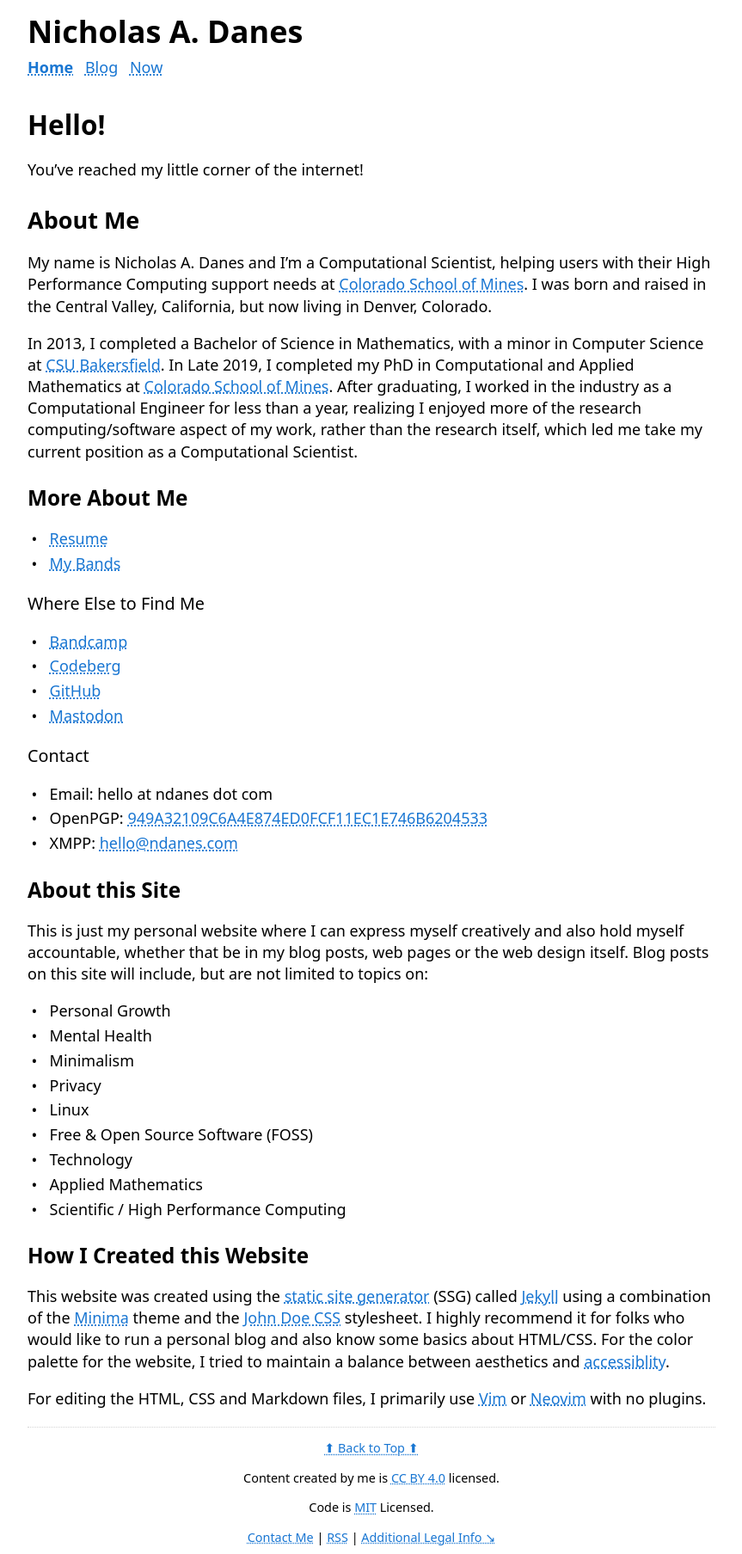
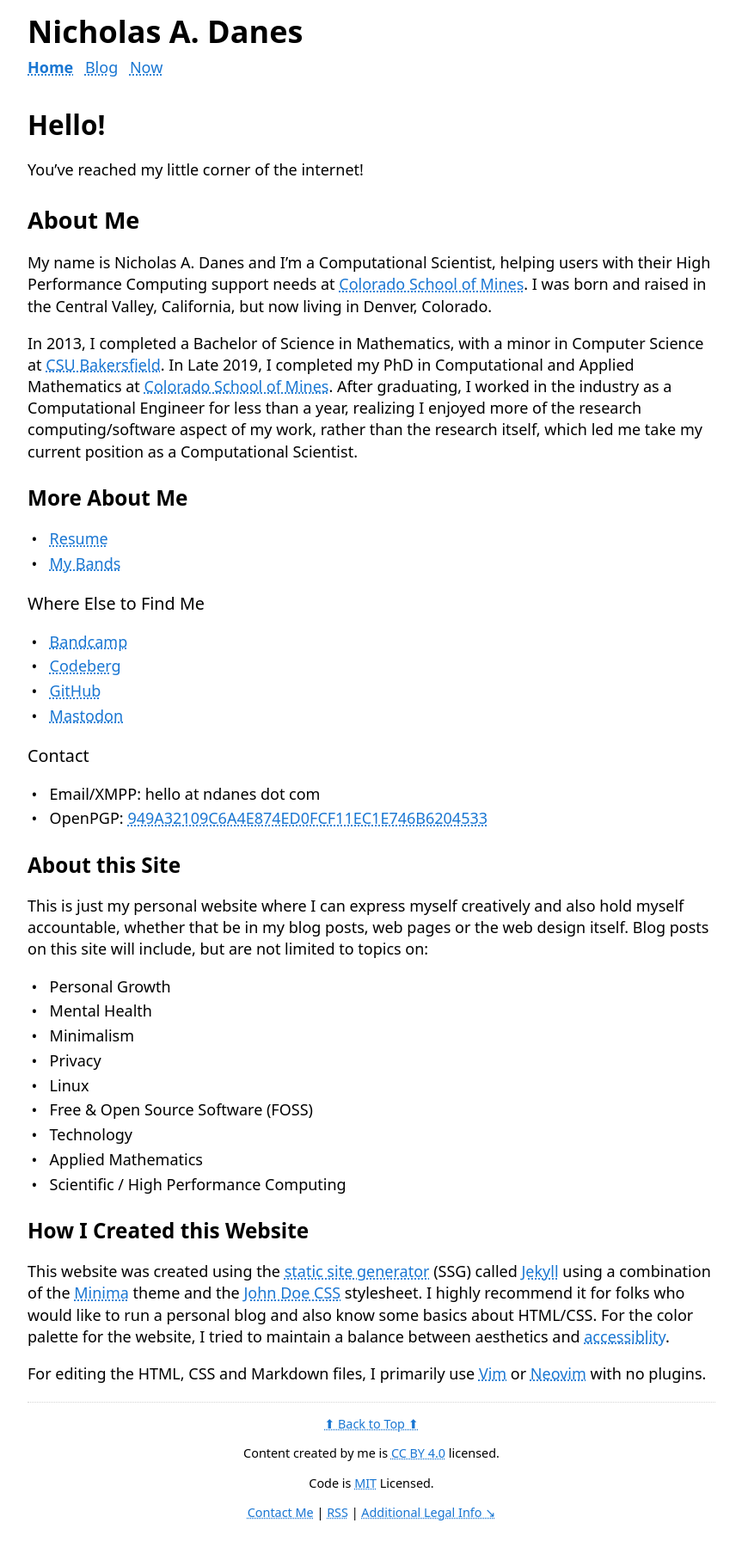
Before and after one commit to danesnick/old_website, a Jekyll site: the page built from index.markdown, in a window 1280 px wide. Shown: the whole page at 86% size, without its empty margins (208-1071 px from the left). Built offline with Jekyll 4.4.1, drawn with Linux system fonts in a browser that asks for light colours; after the commit the page ends 1778 px from its top, so only the background shows below that.

Commit message:
Updated contact information

```diff
--- a/index.markdown
+++ b/index.markdown
@@ -32,9 +32,8 @@ In 2013, I completed a Bachelor of Science in Mathematics, with a minor in Compu
 * <a rel="me" href="https://smallcamp.art/@ndanes">Mastodon</a>
 
 ##### Contact
-* Email: hello at ndanes dot com
+* Email/XMPP: hello at ndanes dot com
 * OpenPGP: [949A32109C6A4E874ED0FCF11EC1E746B6204533](/public_key.txt)
-* XMPP: [hello@ndanes.com](xmpp:hello@ndanes.com)
 
 #### About this Site
 
```
